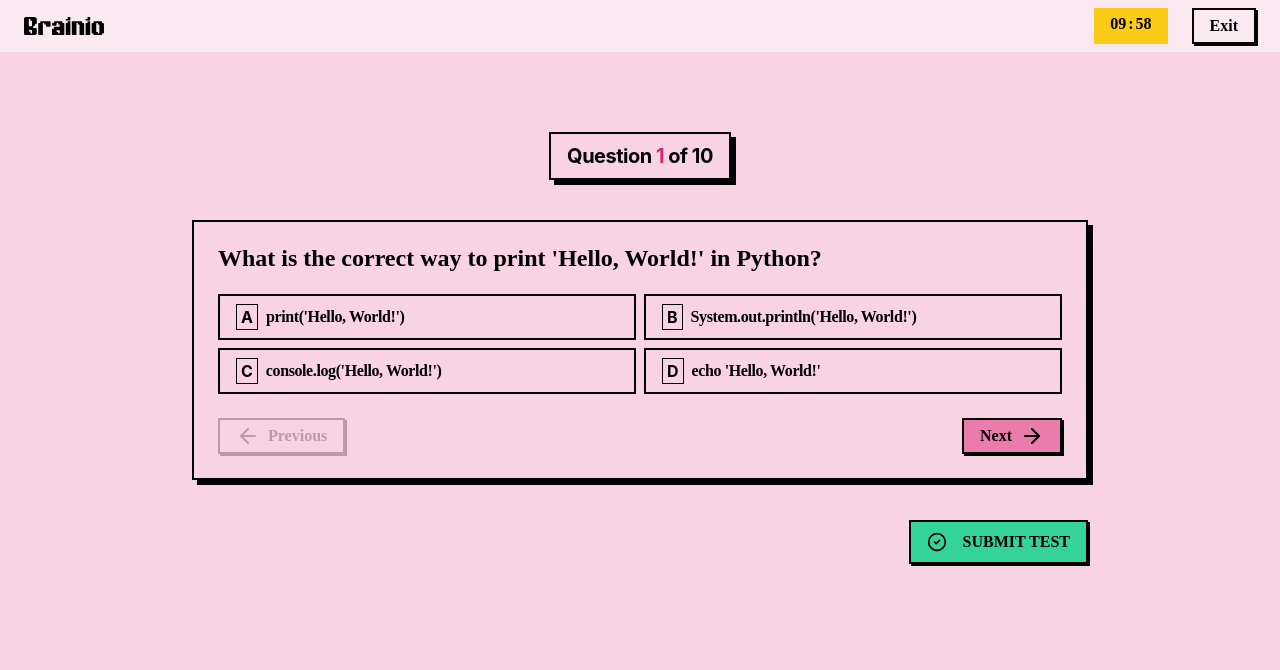
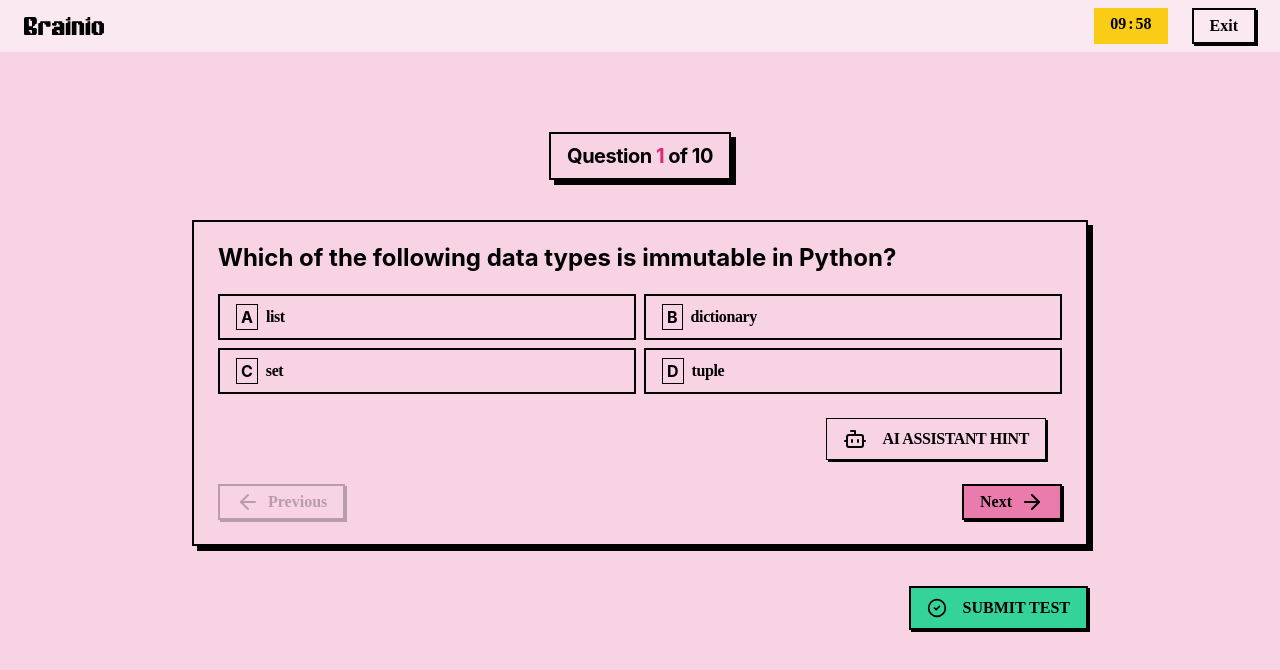
Before and after one commit to dotHP-harshu/brainio, a React (Vite) app in the folder client/: page /test in a window 1280 px wide. Both pictures are taken after a click on the button "BEGIN TEST NOW". Shown: the top 670 px of the page. Built offline with nearby package versions, Linux system fonts and the light colour scheme; no server answers; a web font is replaced by a local one.

Commit message:
client: added the full functionalities in testpage

```diff
--- /dev/null
+++ b/client/src/components/Modals/HintModal.tsx
@@ -0,0 +1,50 @@
+import { Lightbulb, Plus } from 'lucide-react';
+import { useEffect, useRef } from 'react';
+
+
+interface HintModalInterface {
+  hint: string;
+  hideModal: () => void
+}
+
+
+function HintModal({ hint, hideModal }: HintModalInterface) {
+
+  const modalRef = useRef<HTMLDivElement>(null)
+
+  useEffect(() => {
+    if (!modalRef.current) return
+    const hintBox = modalRef.current.querySelector('#hint-box') as HTMLDivElement
+
+    const hideOnClickOutside = (e: MouseEvent) => {
+      if (modalRef.current && !hintBox.contains(e.target as Node)) {
+        hideModal()
+      }
+    }
+    modalRef.current.addEventListener("click", hideOnClickOutside)
+
+
+    return () => {
+      if (!modalRef.current) return
+      modalRef.current.removeEventListener("click", hideOnClickOutside)
+    }
+  }, [hideModal])
+
+  return (
+    <div ref={modalRef} className='fixed inset-0 flex items-center justify-center z-30 bg-[#ffffff42] backdrop-blur-md p-6 w-screen h-screen '>
+      <div id='hint-box' className='relative box box-shadow p-6 flex justify-center items-center flex-col gap-6 w-full max-w-xs bg-secondary/80 pt-10'>
+        <button onClick={hideModal} className='absolute top-4 right-4 outline-none cursor-pointer'>
+          <Plus className='rotate-45' size={20} />
+        </button>
+        <div className='w-full flex justify-center items-start flex-col gap-4 '>
+          <div className='w-fit h-fit'>
+            <Lightbulb strokeWidth={2} className='fill-error' />
+          </div>
+          <p className='text-base'>{hint}</p>
+        </div>
+      </div>
+    </div>
+  )
+}
+
+export default HintModal
--- a/client/src/components/TestPage/ObjectiveQuestion.tsx
+++ b/client/src/components/TestPage/ObjectiveQuestion.tsx
@@ -1,17 +1,32 @@
-import type { ObjectiveQuestionInterface } from "../../types/types";
-
+import { useState } from "react";
+import type {
+  AnswerActionInterface,
+  ObjectiveQuestionInterface,
+} from "../../types/types";
+import HintModal from "../Modals/HintModal";
+import { Bot } from "lucide-react";
 
 const OPTION_LABELS = ["A", "B", "C", "D"];
 
 interface ObjectiveProps {
   question: ObjectiveQuestionInterface;
+  answerDispatch: (action: AnswerActionInterface) => void;
+  answer: string;
 }
 
-function ObjectiveQuestion({ question }: ObjectiveProps) {
+function ObjectiveQuestion({
+  question,
+  answerDispatch,
+  answer,
+}: ObjectiveProps) {
+  const [isShowingHint, setIsShowingHint] = useState<boolean>(false)
   return (
     <>
+      {
+        isShowingHint && <HintModal hint={question.hint} hideModal={() => setIsShowingHint(false)} />
+      }
       {/* Question  */}
-      <h3 className="font-bold text-2xl max-xs:text-xl leading-none">
+      <h3 className="font-bold text-2xl font-sans max-xs:text-xl leading-none">
         {question.question}
       </h3>
       {/* Question  */}
@@ -24,6 +39,13 @@ function ObjectiveQuestion({ question }: ObjectiveProps) {
             className="box flex p-2 gap-2 items-center justify-start cursor-pointer has-checked:bg-secondary group"
           >
             <input
+              checked={answer === opt}
+              onChange={() =>
+                answerDispatch({
+                  type: "SET_ANSWER",
+                  payload: { id: question.id, ans: opt },
+                })
+              }
               type="radio"
               name={"opt"}
               value={`opt-${question.id}`}
@@ -33,11 +55,22 @@ function ObjectiveQuestion({ question }: ObjectiveProps) {
             <p className="border border-text px-1 font-sans font-bold peer-checked:bg-primary group-hover:bg-text group-hover:text-white peer-checked:group-hover:text-text">
               {OPTION_LABELS[index]}
             </p>
-            <p className="text-base font-bold tracking-tight break-all">{opt}</p>
+            <p className="text-base font-bold tracking-tight break-all">
+              {opt}
+            </p>
           </label>
         ))}
       </div>
       {/* options  */}
+      <button onClick={() => setIsShowingHint(true)} className="flex justify-center items-center outline-none border border-text shadow-[2px_2px_var(--color-text)] w-fit ml-auto m-4 px-4 py-2 gap-4 cursor-pointer">
+        <span>
+          <Bot />
+        </span>
+        <span className="font-bold tracking-tight uppercase max-xs:hidden">
+          ai assistant hint
+        </span>
+      </button>
+
     </>
   );
 }
--- a/client/src/components/TestPage/SubjectiveQuestion.tsx
+++ b/client/src/components/TestPage/SubjectiveQuestion.tsx
@@ -1,31 +1,59 @@
 import { Bot } from "lucide-react";
-import type { SubjectiveQuestionInterface } from "../../types/types";
+import type {
+  AnswerActionInterface,
+  SubjectiveQuestionInterface,
+} from "../../types/types";
+import { useState } from "react";
+import HintModal from "../Modals/HintModal";
 
-interface SubjectiveQuestionProps{
-  question:SubjectiveQuestionInterface
+interface SubjectiveQuestionProps {
+  question: SubjectiveQuestionInterface;
+  answerDispatch: (action: AnswerActionInterface) => void;
+  answer: string;
 }
 
-function SubjectiveQuestion({question}:SubjectiveQuestionProps) {
+function SubjectiveQuestion({
+  question,
+  answerDispatch,
+  answer,
+}: SubjectiveQuestionProps) {
+  const [isShowingHint, setIsShowingHint] = useState<boolean>(false);
+
   return (
     <>
+      {isShowingHint && (
+        <HintModal
+          hint={question.hint}
+          hideModal={() => setIsShowingHint(false)}
+        />
+      )}
       {/* Question  */}
-      <h3 className="font-bold text-2xl max-xs:text-xl leading-none ">
+      <h3 className="font-bold font-sans text-2xl max-xs:text-xl leading-none ">
         {question.question}
       </h3>
       {/* Question  */}
       {/* answer box */}
       <div className="w-full border border-text  ">
         <textarea
+          value={answer}
+          onChange={(e) =>
+            answerDispatch({
+              type: "SET_ANSWER",
+              payload: { ans: e.target.value, id: question.id },
+            })
+          }
           placeholder="Type your answer here...."
           className="placeholder:text-text-muted w-full resize-none outline-none p-4 placeholder:font-semibold placeholder:font-sans max-xs:p-2"
           rows={8}
         ></textarea>
-        <div className="flex justify-center items-center border border-text shadow-[2px_2px_var(--color-text)] w-fit ml-auto m-4 px-4 py-2 gap-4 cursor-pointer">
+        <button onClick={()=>setIsShowingHint(true)} className="flex justify-center items-center outline-none border border-text shadow-[2px_2px_var(--color-text)] w-fit ml-auto m-4 px-4 py-2 gap-4 cursor-pointer">
           <span>
             <Bot />
           </span>
-          <span className="font-bold tracking-tight uppercase max-xs:hidden">ai assistant hint</span>
-        </div>
+          <span className="font-bold tracking-tight uppercase max-xs:hidden">
+            ai assistant hint
+          </span>
+        </button>
       </div>
       {/* answer box */}
     </>
--- a/client/src/pages/TestPage.tsx
+++ b/client/src/pages/TestPage.tsx
@@ -2,124 +2,143 @@ import { ArrowLeft, ArrowRight, CheckCircle2 } from "lucide-react";
 import BrainioLogo from "../components/BrainioLogo";
 import ObjectiveQuestion from "../components/TestPage/ObjectiveQuestion";
 import SubjectiveQuestion from "../components/TestPage/SubjectiveQuestion";
-import { useEffect, useState } from "react";
+import { useEffect, useReducer, useState } from "react";
 import type {
-  ObjectiveQuestionInterface,
-  SubjectiveQuestionInterface,
+  AnswerInterface,
+  TestDataInterface,
 } from "../types/types";
 import StartTestModal from "../components/Modals/StartTestModal";
 import SubmitModal from "../components/Modals/SubmitModal";
 import ExitModal from "../components/Modals/ExitModal";
 import TimeOverModal from "../components/Modals/TimeOverModal";
-
-interface TestDataInterface {
-  testTitle: string;
-  questions: ObjectiveQuestionInterface[] | SubjectiveQuestionInterface[];
-}
+import { answerReducer } from "../utils/answerReducer";
 
 const TEST_DATA: TestDataInterface = {
-  testTitle: "Python Fundamentals - Easy",
+  difficulty: "Easy",
+  testTitle: "Python Proficiency Test - Medium Level",
   questions: [
     {
       id: 1,
       type: "objective",
-      question: "What is the correct way to print 'Hello, World!' in Python?",
-      options: [
-        "print('Hello, World!')",
-        "System.out.println('Hello, World!')",
-        "console.log('Hello, World!')",
-        "echo 'Hello, World!'",
-      ],
-      correctAnswer: "print('Hello, World!')",
+      question: "Which of the following data types is immutable in Python?",
+      options: ["list", "dictionary", "set", "tuple"],
+      hint: "Think about objects that cannot be changed after creation.",
+      correctAnswer: "tuple",
       expectedPoints: 1,
     },
     {
       id: 2,
       type: "objective",
-      question: "Which data type is used to store whole numbers in Python?",
-      options: ["float", "string", "int", "boolean"],
-      correctAnswer: "int",
+      question: "What is the output of: print(type([]) is list)",
+      options: ["True", "False", "None", "Error"],
+      hint: "type([]) returns the class of the empty list.",
+      correctAnswer: "True",
       expectedPoints: 1,
     },
     {
       id: 3,
       type: "objective",
-      question: "What is the purpose of the 'input()' function in Python?",
+      question:
+        "Which of the following statements correctly opens a file for appending?",
       options: [
-        "To display output to the console",
-        "To read input from the user",
-        "To define a function",
-        "To create a variable",
+        "open('data.txt', 'r')",
+        "open('data.txt', 'w')",
+        "open('data.txt', 'a')",
+        "open('data.txt', 'x')",
       ],
-      correctAnswer: "To read input from the user",
+      hint: "Appending adds data to the end without truncating the file.",
+      correctAnswer: "open('data.txt', 'a')",
       expectedPoints: 1,
     },
     {
       id: 4,
       type: "objective",
-      question: "Which of the following is a valid variable name in Python?",
-      options: ["1st_variable", "my-variable", "my_variable", "variable$"],
-      correctAnswer: "my_variable",
+      question:
+        "What will be the value of x after executing the following code?\n\nx = [1, 2, 3]\nx += [4, 5]\n",
+      options: ["[1, 2, 3, 4, 5]", "[1, 2, 3, [4, 5]]", "[4, 5]", "Error"],
+      hint: "The += operator extends the list in place.",
+      correctAnswer: "[1, 2, 3, 4, 5]",
       expectedPoints: 1,
     },
     {
       id: 5,
       type: "objective",
-      question: "What does the '%' operator do in Python?",
-      options: [
-        "Multiplication",
-        "Division",
-        "Modulo (remainder)",
-        "Exponentiation",
-      ],
-      correctAnswer: "Modulo (remainder)",
-      expectedPoints: 1,
+      question:
+        "Which built-in function can be used to convert an integer to its binary representation as a string?",
+      options: ["bin()", "hex()", "oct()", "format()"],
+      hint: "The function starts with 'b' and returns a string prefixed with '0b'.",
+      correctAnswer: "bin()",
+      expectedPoints: 2,
     },
     {
       id: 6,
       type: "objective",
-      question: "What is the output of the following code: `print(2 + 2 * 2)`?",
-      options: ["4", "6", "8", "10"],
-      correctAnswer: "6",
-      expectedPoints: 1,
+      question:
+        "Consider the following code snippet:\n\ndef foo(a, b=[]):\n    b.append(a)\n    return b\n\nprint(foo(1))\nprint(foo(2))\nWhat is the output?",
+      options: ["[1]\\n[2]", "[1]\\n[1, 2]", "[1, 2]\\n[1, 2]", "Error"],
+      hint: "Default mutable arguments are evaluated once at function definition time.",
+      correctAnswer: "[1]\\n[1, 2]",
+      expectedPoints: 2,
     },
     {
       id: 7,
       type: "objective",
-      question: "Which keyword is used to define a function in Python?",
-      options: ["function", "def", "define", "func"],
-      correctAnswer: "def",
-      expectedPoints: 1,
+      question:
+        "Which of the following statements about Python's GIL (Global Interpreter Lock) is true?",
+      options: [
+        "It allows multiple native threads to execute Python bytecode simultaneously.",
+        "It prevents any form of concurrency in Python programs.",
+        "It ensures that only one thread executes Python bytecode at a time.",
+        "It is only present in Python implementations written in Java.",
+      ],
+      hint: "The GIL is a mutex that protects access to Python objects.",
+      correctAnswer:
+        "It ensures that only one thread executes Python bytecode at a time.",
+      expectedPoints: 2,
     },
     {
       id: 8,
       type: "objective",
-      question: "What is the purpose of comments in Python code?",
+      question:
+        "What is the result of the following list comprehension?\n\n[ (x, y) for x in [1, 2] for y in [3, 4] if x != y ]",
       options: [
-        "To make the code run faster",
-        "To explain the code to others",
-        "To define variables",
-        "To create loops",
+        "[(1, 3), (1, 4), (2, 3), (2, 4)]",
+        "[(1, 3), (2, 4)]",
+        "[(1, 3), (1, 4), (2, 3), (2, 4), (1, 1), (2, 2)]",
+        "[]",
       ],
-      correctAnswer: "To explain the code to others",
-      expectedPoints: 1,
+      hint: "The condition filters out pairs where the two elements are equal.",
+      correctAnswer: "[(1, 3), (1, 4), (2, 3), (2, 4)]",
+      expectedPoints: 2,
     },
     {
       id: 9,
       type: "objective",
-      question: "What is the data type of the value `True` in Python?",
-      options: ["int", "string", "boolean", "float"],
-      correctAnswer: "boolean",
-      expectedPoints: 1,
+      question:
+        "Which of the following statements will correctly create a generator that yields squares of numbers from 0 to 4?",
+      options: [
+        "[x**2 for x in range(5)]",
+        "(x**2 for x in range(5))",
+        "{x**2 for x in range(5)}",
+        "list(x**2 for x in range(5))",
+      ],
+      hint: "Generators use parentheses, not brackets.",
+      correctAnswer: "(x**2 for x in range(5))",
+      expectedPoints: 2,
     },
     {
       id: 10,
       type: "objective",
-      question:
-        "Which of the following is used to check if two values are equal in Python?",
-      options: ["=", "==", "!=", "<>="],
-      correctAnswer: "==",
-      expectedPoints: 1,
+      question: "In Python, what does the expression 'a is b' evaluate?",
+      options: [
+        "Whether a equals b in value",
+        "Whether a and b refer to the same object in memory",
+        "Whether a is greater than b",
+        "Whether a is a subclass of b",
+      ],
+      hint: "The 'is' operator checks identity, not equality.",
+      correctAnswer: "Whether a and b refer to the same object in memory",
+      expectedPoints: 2,
     },
   ],
 };
@@ -132,6 +151,13 @@ function TestPage() {
   const [timeOver, setTimeOver] = useState<boolean>(false);
 
   const [time, setTime] = useState<number>(TEST_DATA.questions.length * 60);
+
+  const [answers, answerDispatch] = useReducer(
+    answerReducer,
+    TEST_DATA.questions.map(
+      (q): AnswerInterface => ({ question: q, userAnswer: "" })
+    )
+  );
 
   useEffect(() => {
     if (!isStartedTest) return;
@@ -159,6 +185,7 @@ function TestPage() {
 
   const handleTestSubmit = () => {
     console.log("submitted");
+    console.log(answers);
   };
 
   const handleTestExit = () => {
@@ -166,7 +193,15 @@ function TestPage() {
   };
 
   if (!isStartedTest) {
-    return <StartTestModal doNext={startTest} />;
+    return (
+      <StartTestModal
+        topicName={TEST_DATA.testTitle}
+        questions={TEST_DATA.questions.length}
+        difficulty={TEST_DATA.difficulty}
+        time={TEST_DATA.questions.length}
+        doNext={startTest}
+      />
+    );
   }
   if (timeOver) {
     return <TimeOverModal doNext={handleTestSubmit} />;
@@ -224,15 +259,18 @@ function TestPage() {
         </div>
         <div className="max-w-4xl w-full mx-auto mt-10">
           <div className="p-6 box box-shadow w-full space-y-6 max-xs:p-2">
-            {TEST_DATA.questions[currentQuestionIndex].type ===
-              "subjective" && (
+            {answers[currentQuestionIndex].question.type === "subjective" && (
               <SubjectiveQuestion
-                question={TEST_DATA.questions[currentQuestionIndex]}
+                question={answers[currentQuestionIndex].question}
+                answer={answers[currentQuestionIndex].userAnswer}
+                answerDispatch={answerDispatch}
               />
             )}
-            {TEST_DATA.questions[currentQuestionIndex].type === "objective" && (
+            {answers[currentQuestionIndex].question.type === "objective" && (
               <ObjectiveQuestion
-                question={TEST_DATA.questions[currentQuestionIndex]}
+                question={answers[currentQuestionIndex].question}
+                answer={answers[currentQuestionIndex].userAnswer}
+                answerDispatch={answerDispatch}
               />
             )}
             {/* navigation  */}
@@ -240,7 +278,9 @@ function TestPage() {
               <button
                 onClick={() => setCurrentQuestionIndex((prev) => prev - 1)}
                 disabled={currentQuestionIndex + 1 <= 1}
-                className={`${currentQuestionIndex + 1 <= 1 ? "opacity-25" : ""} box shadow-[2px_2px_var(--color-text)] px-4 py-1 outline-none cursor-pointer text-base font-bold transition-shadow duration-300 select-none hover:shadow-none flex justify-center items-center gap-2`}
+                className={`${
+                  currentQuestionIndex + 1 <= 1 ? "opacity-25" : ""
+                } box shadow-[2px_2px_var(--color-text)] px-4 py-1 outline-none cursor-pointer text-base font-bold transition-shadow duration-300 select-none hover:shadow-none flex justify-center items-center gap-2`}
               >
                 <span>
                   <ArrowLeft />
@@ -252,7 +292,11 @@ function TestPage() {
                 disabled={
                   currentQuestionIndex + 1 >= TEST_DATA.questions.length
                 }
-                className={` ${currentQuestionIndex + 1 >= TEST_DATA.questions.length ? "opacity-25" : ""} box shadow-[2px_2px_var(--color-text)] px-4 py-1 outline-none cursor-pointer text-base font-bold transition-shadow duration-300 select-none hover:shadow-none bg-primary/50 flex justify-center items-center gap-2`}
+                className={` ${
+                  currentQuestionIndex + 1 >= TEST_DATA.questions.length
+                    ? "opacity-25"
+                    : ""
+                } box shadow-[2px_2px_var(--color-text)] px-4 py-1 outline-none cursor-pointer text-base font-bold transition-shadow duration-300 select-none hover:shadow-none bg-primary/50 flex justify-center items-center gap-2`}
               >
                 <span className="max-xs:hidden">Next</span>
                 <span>
--- a/client/src/types/types.ts
+++ b/client/src/types/types.ts
@@ -52,9 +52,10 @@ export interface PromptContextInterface {
 
 export type ObjectiveQuestionInterface = {
   id: number;
-  type: "objective"
+  type: "objective";
   question: string;
   options: [string, string, string, string];
+  hint:string;
   correctAnswer: string;
   expectedPoints: number;
 };
@@ -64,6 +65,7 @@ export type SubjectiveQuestionInterface = {
   type: "subjective";
   question: string;
   options: "";
+  hint:string;
   correctAnswer: string;
   expectedPoints: number;
 };
@@ -74,3 +76,24 @@ export type PromptReducerActionType =
   | { type: "SET_DIFFICULTY"; payload: TestDifficultyTypes }
   | { type: "SET_QUESTION_COUNT"; payload: number }
   | { type: "RESET_PROMPT" };
+
+export interface AnswerInterface {
+  question: ObjectiveQuestionInterface | SubjectiveQuestionInterface;
+  userAnswer: string;
+}
+
+export interface AnswerContextInterface {
+  answers: AnswerInterface[];
+}
+
+export type AnswerActionInterface = {
+  type: "SET_ANSWER";
+  payload: { id: number; ans: string };
+};
+
+
+export interface TestDataInterface {
+  difficulty: TestDifficultyTypes;
+  testTitle: string;
+  questions: ObjectiveQuestionInterface[] | SubjectiveQuestionInterface[];
+}
--- /dev/null
+++ b/client/src/utils/answerReducer.ts
@@ -0,0 +1,17 @@
+import type { AnswerActionInterface, AnswerInterface } from "../types/types";
+
+export const answerReducer = (
+  state: AnswerInterface[],
+  action: AnswerActionInterface,
+): AnswerInterface[] => {
+  switch (action.type) {
+    case "SET_ANSWER":
+      return state.map((a) =>
+        a.question.id === action.payload.id
+          ? { ...a, userAnswer: action.payload.ans }
+          : a,
+      );
+    default:
+      return state;
+  }
+};
```
Also changed, not shown: client/src/components/Modals/StartTestModal.tsx (+10 -6 lines), client/src/components/TestPage/Question.tsx (deleted, +0 -14 lines).
